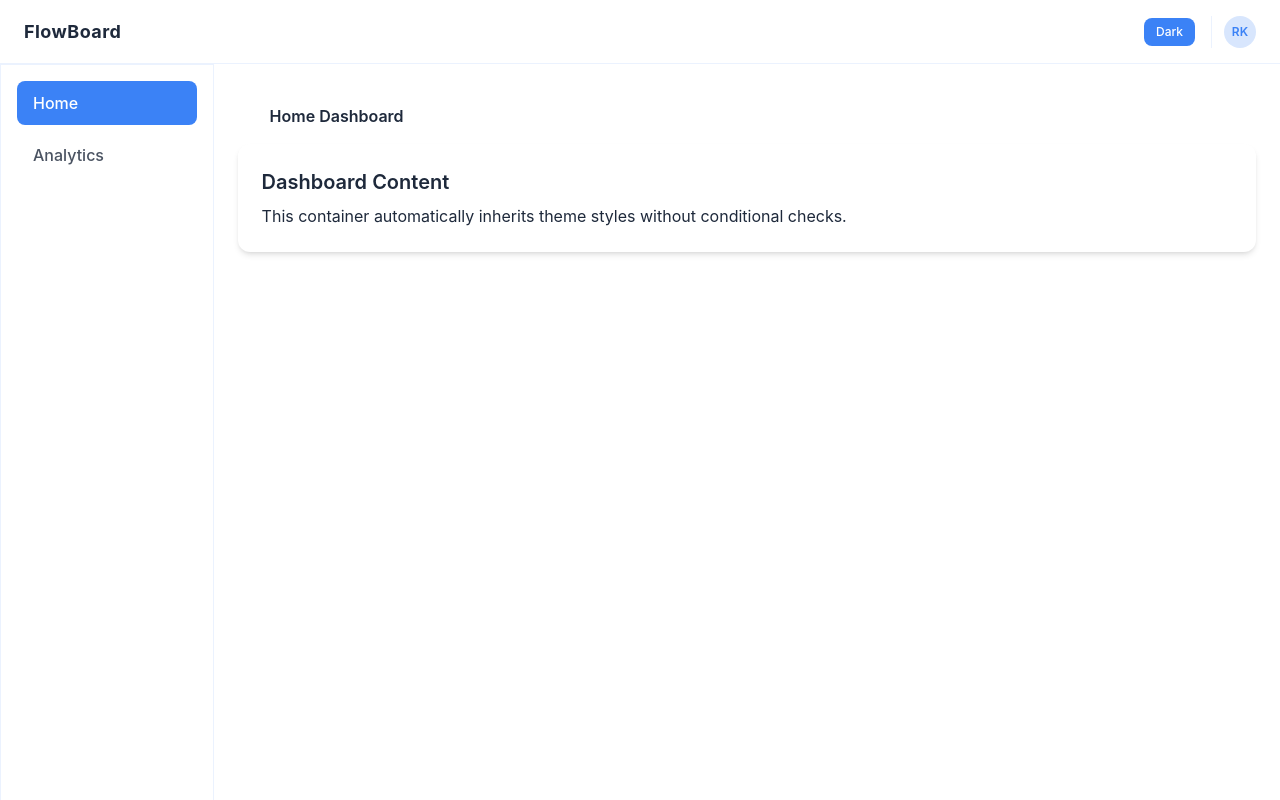
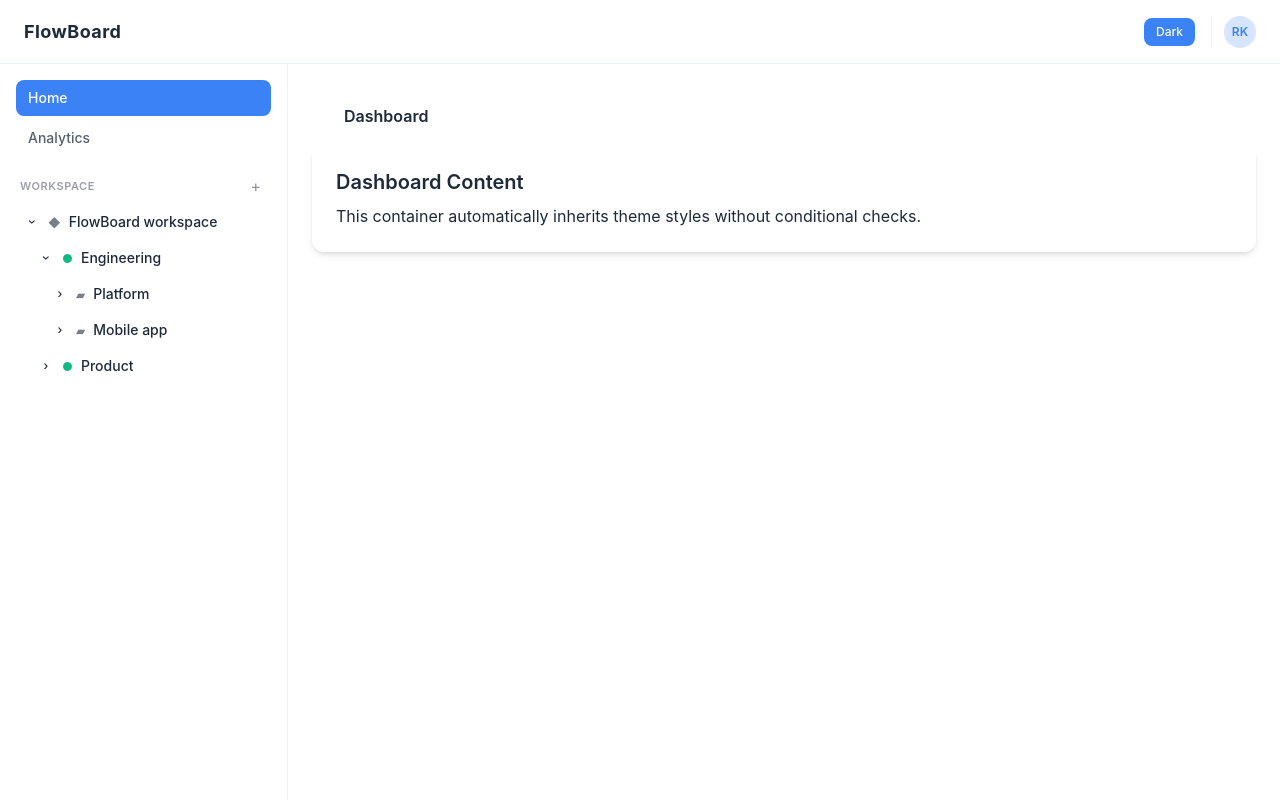
Before and after one commit to rakzool/FlowBoard, a React (Vite) app: page / in a window 1280 px wide. Built offline with nearby package versions, Linux system fonts and the light colour scheme.

Commit message:
feat: added Sidebar Scaffolding

```diff
--- a/src/components/DashBoard/DashBoard.tsx
+++ b/src/components/DashBoard/DashBoard.tsx
@@ -1,12 +1,12 @@
 import Paper from "../DesignComponents/Paper";
 
-export default function Layout({ currentView }: { currentView: string }) {
+export default function Layout() {
   return (
     <Paper className="flex flex-col w-screen h-screen overflow-hidden m-0 p-0">
       <div className="flex flex-col flex-1 h-full overflow-hidden p-6">
         <Paper className="px-8 py-4 shrink-0">
           <h2 className="text-base font-semibold capitalize">
-            {currentView} Dashboard
+           Dashboard
           </h2>
         </Paper>
         <Paper className="p-6 rounded-xl shadow-md">
--- /dev/null
+++ b/src/components/DesignComponents/Accordion.tsx
@@ -0,0 +1,34 @@
+import { useState, type ReactNode } from "react";
+
+type AccordionItemProps = {
+  title: string;
+  icon?: ReactNode;
+  actions?: ReactNode;
+  children?: ReactNode;
+  defaultOpen?: boolean;
+  level?: number;
+};
+
+type AccordionProps = { children: ReactNode; className?: string };
+
+export function AccordionItem({ title, icon, actions, children, defaultOpen = false, level = 0 }: AccordionItemProps) {
+  const [open, setOpen] = useState(defaultOpen);
+
+  return (
+    <div className="min-w-0">
+      <div className="group flex min-h-9 items-center gap-1 rounded-lg hover:bg-brand-primary/10" style={{ paddingLeft: `${level * 14 + 4}px` }}>
+        <button type="button" aria-expanded={open} onClick={() => setOpen((isOpen) => !isOpen)} className="flex min-w-0 flex-1 items-center gap-2 px-1 py-1.5 text-left text-sm font-medium">
+          <span aria-hidden="true" className={`w-4 shrink-0 text-center text-xs transition-transform ${open ? "rotate-90" : ""}`}>›</span>
+          {icon && <span className="shrink-0 text-text/60">{icon}</span>}
+          <span className="truncate">{title}</span>
+        </button>
+        {actions && <div className="mr-1 flex shrink-0 items-center opacity-0 transition-opacity group-hover:opacity-100 focus-within:opacity-100">{actions}</div>}
+      </div>
+      {open && children && <div>{children}</div>}
+    </div>
+  );
+}
+
+export default function Accordion({ children, className = "" }: AccordionProps) {
+  return <div className={`space-y-0.5 ${className}`}>{children}</div>;
+}
--- a/src/components/Sidebar/SideBar.tsx
+++ b/src/components/Sidebar/SideBar.tsx
@@ -1,33 +1,251 @@
-type TSidebarProps  = {
-  currentView: "home" | "analytics";
-  onViewChange: (view: "home" | "analytics") => void;
+import { useState, type FormEvent } from "react";
+import Accordion, { AccordionItem } from "../DesignComponents/Accordion";
+import useSideBar, {
+  type AddTarget,
+  type Board,
+  type Folder,
+  type Space,
+} from "../../hooks/useSideBar";
+
+type TSidebarProps = {
+  currentView?: "home" | "analytics";
+  onViewChange?: (view: "home" | "analytics") => void;
+};
+
+const icon = { workspace: "◆", space: "●", folder: "▰", board: "▦" };
+
+function AddButton({ label, onClick }: { label: string; onClick: () => void }) {
+  return (
+    <button
+      type="button"
+      aria-label={label}
+      title={label}
+      onClick={onClick}
+      className="rounded-md px-1.5 py-0.5 text-base leading-none text-text/50 hover:bg-brand-primary/15 hover:text-brand-primary"
+    >
+      +
+    </button>
+  );
 }
 
-export default function Sidebar({ currentView, onViewChange }: TSidebarProps) {
+function AddItemForm({
+  label,
+  onSubmit,
+  onCancel,
+}: {
+  label: string;
+  onSubmit: (name: string) => void;
+  onCancel: () => void;
+}) {
+  const [name, setName] = useState("");
+  const submit = (event: FormEvent<HTMLFormElement>) => {
+    event.preventDefault();
+    if (name.trim()) onSubmit(name.trim());
+  };
   return (
-    <aside className="w-64 h-dvh border-r border-brand-primary/10 flex flex-col bg-surface   border border-brand-primary/10">
-      <nav className="flex-1 p-4 space-y-2">
+    <form onSubmit={submit} className="mt-1 flex gap-1 pl-7">
+      <input
+        autoFocus
+        value={name}
+        onChange={(event) => setName(event.target.value)}
+        placeholder={label}
+        aria-label={label}
+        className="min-w-0 flex-1 rounded-md border border-brand-primary/20 bg-transparent px-2 py-1 text-xs outline-none focus:border-brand-primary"
+      />
+      <button
+        type="submit"
+        className="rounded-md bg-brand-primary px-2 text-xs text-white"
+      >
+        Add
+      </button>
+      <button
+        type="button"
+        onClick={onCancel}
+        className="rounded-md px-1.5 text-xs text-text/60 hover:bg-brand-primary/10"
+      >
+        ×
+      </button>
+    </form>
+  );
+}
+
+function Boards({
+  boards,
+  onSelect,
+}: {
+  boards: Board[];
+  onSelect: (board: Board) => void;
+}) {
+  return (
+    <div className="ml-10 space-y-0.5 border-l border-brand-primary/10 pl-2">
+      {boards.map((board) => (
         <button
-          onClick={() => onViewChange("home")}
-          className={`w-full text-left px-4 py-2.5 rounded-lg font-medium transition-colors cursor-pointer ${
-            currentView === "home"
-              ? "bg-brand-primary text-white"
-              : "hover:bg-brand-primary/10 opacity-80 hover:opacity-100"
-          }`}
+          key={board.id}
+          type="button"
+          onClick={() => onSelect(board)}
+          className="flex w-full items-center gap-2 rounded-md px-2 py-1.5 text-left text-xs text-text/70 hover:bg-brand-primary/10 hover:text-text"
         >
-          Home
+          <span aria-hidden="true" className="text-text/50">
+            {icon.board}
+          </span>
+          <span className="truncate">{board.name}</span>
         </button>
-        <button
-          onClick={() => onViewChange("analytics")}
-          className={`w-full text-left px-4 py-2.5 rounded-lg font-medium transition-colors cursor-pointer ${
-            currentView === "analytics"
-              ? "bg-brand-primary text-white"
-              : "hover:bg-brand-primary/10 opacity-80 hover:opacity-100"
-          }`}
+      ))}
+    </div>
+  );
+}
+
+function AddForm({
+  target,
+  create,
+  cancel,
+}: {
+  target: AddTarget | null;
+  create: (name: string) => void;
+  cancel: () => void;
+}) {
+  if (!target) return null;
+  return (
+    <AddItemForm
+      label={`${target.type[0].toUpperCase()}${target.type.slice(1)} name`}
+      onSubmit={create}
+      onCancel={cancel}
+    />
+  );
+}
+
+function FolderTree({
+  space,
+  target,
+  startAdding,
+  create,
+  cancel,
+  selectBoard,
+}: {
+  space: Space;
+  target: AddTarget | null;
+  startAdding: (target: AddTarget) => void;
+  create: (name: string) => void;
+  cancel: () => void;
+  selectBoard: (board: Board) => void;
+}) {
+  return (
+    <AccordionItem
+      title={space.name}
+      level={1}
+      defaultOpen={space.id === "engineering"}
+      icon={<span className="text-xs text-brand-secondary">{icon.space}</span>}
+      actions={
+        <AddButton
+          label={`Create folder in ${space.name}`}
+          onClick={() => startAdding({ type: "folder", parentId: space.id })}
+        />
+      }
+    >
+      {space.folders.map((folder: Folder) => (
+        <AccordionItem
+          key={folder.id}
+          title={folder.name}
+          level={2}
+          icon={<span className="text-xs text-text/60">{icon.folder}</span>}
+          actions={
+            <AddButton
+              label={`Create board in ${folder.name}`}
+              onClick={() =>
+                startAdding({ type: "board", parentId: folder.id })
+              }
+            />
+          }
         >
-          Analytics
-        </button>
+          <Boards boards={folder.boards} onSelect={selectBoard} />
+          {target?.type === "board" && target.parentId === folder.id && (
+            <AddForm target={target} create={create} cancel={cancel} />
+          )}
+        </AccordionItem>
+      ))}
+      {!space.folders.length && (
+        <p className="py-1 pl-12 text-xs text-text/40">No folders yet</p>
+      )}
+      {target?.type === "folder" && target.parentId === space.id && (
+        <AddForm target={target} create={create} cancel={cancel} />
+      )}
+    </AccordionItem>
+  );
+}
+
+export default function Sidebar({
+  currentView = "home",
+  onViewChange = () => undefined,
+}: TSidebarProps) {
+  const {
+    spaces,
+    adding,
+    selectedBoard,
+    create,
+    startAdding,
+    cancelAdding,
+    selectBoard,
+  } = useSideBar();
+  return (
+    <aside className="flex h-dvh w-72 shrink-0 flex-col border-r border-brand-primary/10 bg-surface">
+      <nav className="flex-1 overflow-y-auto p-4">
+        <div className="mb-5 space-y-1">
+          {(["home", "analytics"] as const).map((view) => (
+            <button
+              key={view}
+              onClick={() => onViewChange(view)}
+              className={`w-full rounded-lg px-3 py-2 text-left text-sm font-medium capitalize transition-colors ${currentView === view ? "bg-brand-primary text-white" : "text-text/75 hover:bg-brand-primary/10 hover:text-text"}`}
+            >
+              {view}
+            </button>
+          ))}
+        </div>
+        <div className="mb-2 flex items-center justify-between px-1">
+          <p className="text-[11px] font-semibold uppercase tracking-wider text-text/45">
+            Workspace
+          </p>
+          <AddButton
+            label="Create space"
+            onClick={() => startAdding({ type: "space" })}
+          />
+        </div>
+        <Accordion>
+          <AccordionItem
+            title="FlowBoard workspace"
+            defaultOpen
+            icon={<span className="text-xs">{icon.workspace}</span>}
+            actions={
+              <AddButton
+                label="Create space"
+                onClick={() => startAdding({ type: "space" })}
+              />
+            }
+          >
+            {spaces.map((space) => (
+              <FolderTree
+                key={space.id}
+                space={space}
+                target={adding}
+                startAdding={startAdding}
+                create={create}
+                cancel={cancelAdding}
+                selectBoard={selectBoard}
+              />
+            ))}
+            {!spaces.length && (
+              <p className="py-2 pl-7 text-xs text-text/40">No spaces yet</p>
+            )}
+            {adding?.type === "space" && (
+              <AddForm target={adding} create={create} cancel={cancelAdding} />
+            )}
+          </AccordionItem>
+        </Accordion>
       </nav>
+      <div className="border-t border-brand-primary/10 px-4 py-3 text-xs text-text/50">
+        {selectedBoard
+          ? `Viewing ${selectedBoard.name}`
+          : "Select a board to get started"}
+      </div>
     </aside>
   );
 }
--- /dev/null
+++ b/src/hooks/useSideBar.ts
@@ -0,0 +1,44 @@
+import { useState } from "react";
+
+export type Board = { id: string; name: string };
+export type Folder = { id: string; name: string; boards: Board[] };
+export type Space = { id: string; name: string; folders: Folder[] };
+export type AddTarget = { type: "space" | "folder" | "board"; parentId?: string };
+
+const initialSpaces: Space[] = [
+  { id: "engineering", name: "Engineering", folders: [
+    { id: "platform", name: "Platform", boards: [{ id: "sprint-board", name: "Sprint board" }, { id: "bugs", name: "Bugs & fixes" }] },
+    { id: "mobile", name: "Mobile app", boards: [{ id: "mobile-roadmap", name: "Mobile roadmap" }] },
+  ] },
+  { id: "product", name: "Product", folders: [{ id: "discovery", name: "Discovery", boards: [{ id: "product-roadmap", name: "Product roadmap" }] }] },
+];
+
+export default function useSideBar() {
+  const [spaces, setSpaces] = useState<Space[]>(initialSpaces);
+  const [adding, setAdding] = useState<AddTarget | null>(null);
+  const [selectedBoard, setSelectedBoard] = useState<Board | null>(null);
+
+  const createSpace = (name: string) => {
+    setSpaces((items) => [...items, { id: `${name}-${Date.now()}`, name, folders: [] }]);
+    setAdding(null);
+  };
+
+  const createFolder = (spaceId: string, name: string) => {
+    setSpaces((items) => items.map((space) => space.id === spaceId ? { ...space, folders: [...space.folders, { id: `${name}-${Date.now()}`, name, boards: [] }] } : space));
+    setAdding(null);
+  };
+
+  const createBoard = (folderId: string, name: string) => {
+    setSpaces((items) => items.map((space) => ({ ...space, folders: space.folders.map((folder) => folder.id === folderId ? { ...folder, boards: [...folder.boards, { id: `${name}-${Date.now()}`, name }] } : folder) })));
+    setAdding(null);
+  };
+
+  const create = (name: string) => {
+    if (!adding) return;
+    if (adding.type === "space") createSpace(name);
+    if (adding.type === "folder" && adding.parentId) createFolder(adding.parentId, name);
+    if (adding.type === "board" && adding.parentId) createBoard(adding.parentId, name);
+  };
+
+  return { spaces, adding, selectedBoard, create, startAdding: setAdding, cancelAdding: () => setAdding(null), selectBoard: setSelectedBoard };
+}
--- a/src/pages/layout.tsx
+++ b/src/pages/layout.tsx
@@ -1,4 +1,3 @@
-import { useState } from "react";
 
 import Dashboard from "../components/DashBoard/DashBoard";
 import AppHeader from "../components/AppHeader/AppHeader";
@@ -6,15 +5,14 @@ import Sidebar from "../components/Sidebar/SideBar";
 import Paper from "../components/DesignComponents/Paper";
 
 export default function Layout() {
-  const [currentView, setCurrentView] = useState<"home" | "analytics">("home");
   return (
     <Paper className="flex h-screen w-screen flex-col overflow-hidden motion-reduce:transition-none">
       <AppHeader />
 
       <div className="flex min-h-0 w-full flex-1 overflow-hidden">
-        <Sidebar currentView={currentView} onViewChange={setCurrentView} />
+        <Sidebar  />
 
-        <Dashboard currentView={currentView} />
+        <Dashboard />
       </div>
     </Paper>
   );
```
